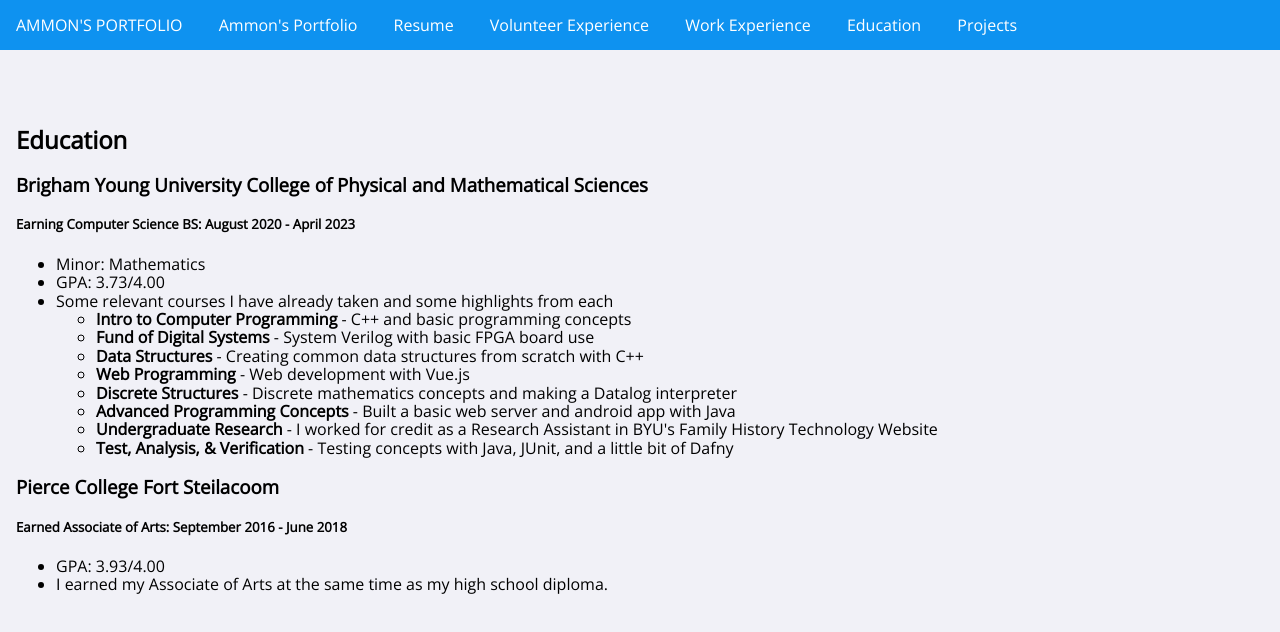
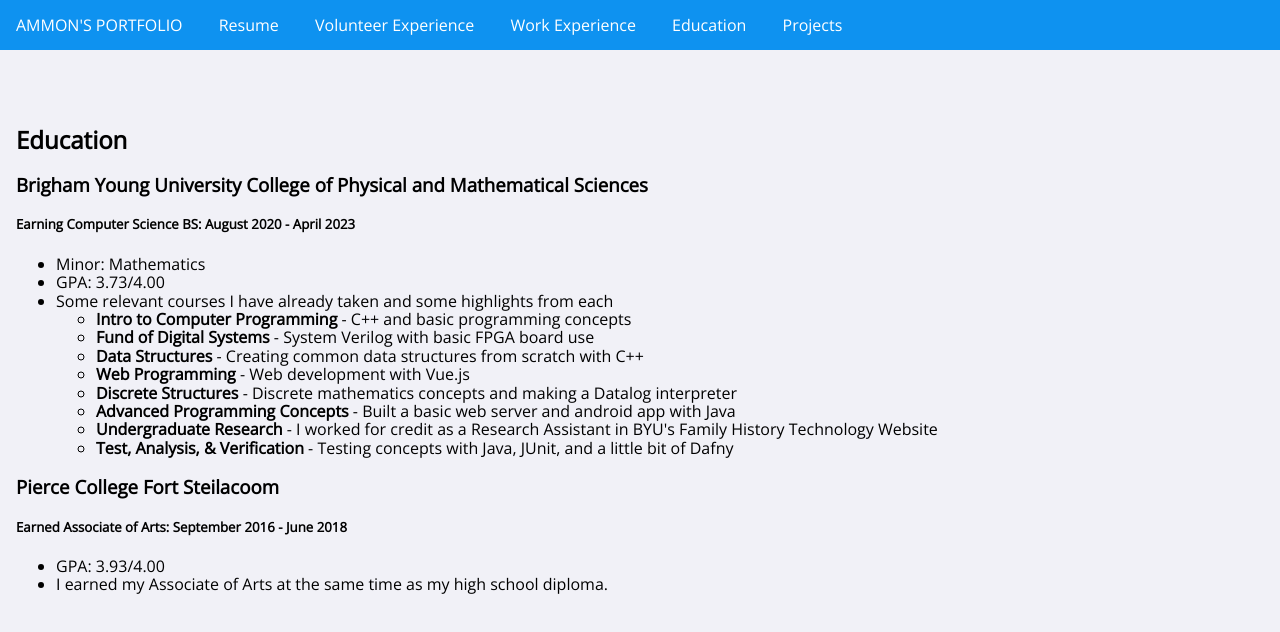
Before and after one commit to AmmonQ/ammonq.github.io, a plain HTML site: page education.html in a window 1280 px wide. Shown: the top 632 px of the page. Drawn offline with nearby package versions, Linux system fonts and the light colour scheme.

Commit message:
Fixed more links

```diff
--- a/education.html
+++ b/education.html
@@ -32,9 +32,6 @@
       >
         <div class="custom-menu-screen"></div>
         <ul class="pure-menu-list">
-          <li class="pure-menu-item">
-            <a href="/index" class="pure-menu-link">Ammon's Portfolio</a>
-          </li>
           <li class="pure-menu-item">
             <a
               href="Ammon_s_Resume_08_20_2022_for_website.pdf"
```
Also changed, not shown: experience.html (+0 -3 lines).
